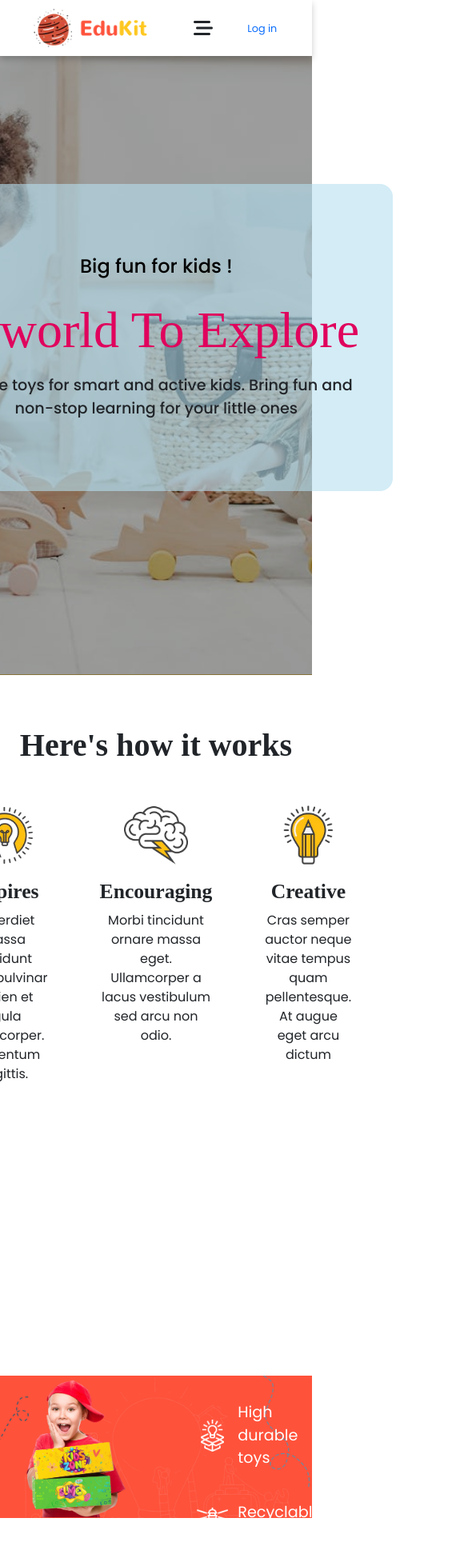
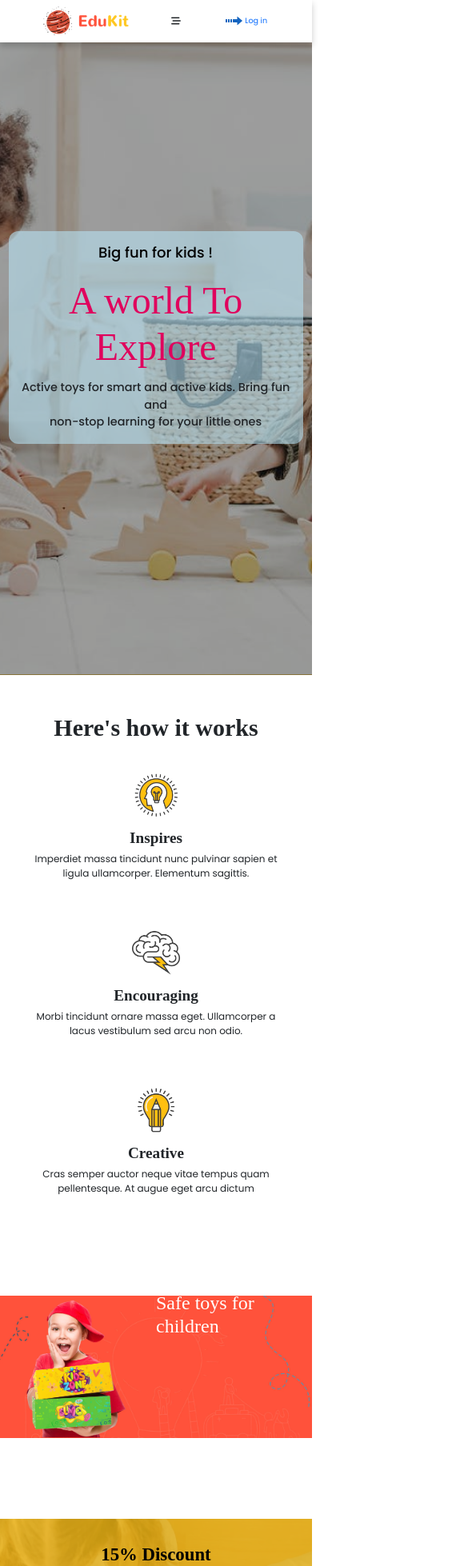
Before and after one commit to BarakatElsaeed/Toys-Kit, a React (Create React App) app: page / in a window 390 px wide. Shown: the top 1958 px of the page at 80% size, 585 px wide, since content can reach past the window. Built offline with nearby package versions, Linux system fonts and the light colour scheme; data requests are answered from the project's data file.

Commit message:
media query

```diff
--- a/src/components/navbar/Navbar.scss
+++ b/src/components/navbar/Navbar.scss
@@ -134,152 +134,3 @@
     }
   }
 }
-
-// ------------------ //
-// <  media query  > //
-//------------------ //
-
-
-@media only screen and (max-width: 425px) {
-  .mainheader {
-
-
-
-    img{
-      margin-right: 1rem;
-    }
-
-    .cart__ {
-      .qut__ {
-        bottom: 9px ;
-        left: 14px;
-        height: 1.4;
-      }
-
-      .cart-i {
-        font-size: 1.5rem;
-      }
-    }
-
-    .fav__ {
-
-      .fav-i {
-        font-size: 1.5rem;
-      }
-    }
-  }
-  .i{
-    font-size: 1.5rem;
-  }
-  .btn{
-    width: 6rem;
-    height: 2.5rem;
-    margin-left: 7rem;
-  }
-  .log{
-    .arrow{
-      display: none;
-    }
-    span{
-      font-size: 1.1rem;
-      padding: 2px;
-
-
-    }
-  }
-}
-@media screen and (min-width: 426px) and (max-width: 761px) {
-  .mainheader{
-    .cart__{
-
-      .qut__{
-        width: 1.3rem;
-        height: 1.4rem;
-      }
-
-    }
-    .cart-i{
-      font-size: 2rem;
-    }
-    .fav__{
-      font-size: 2rem;
-    }
- }
-
-}
-
-// @media only screen and (min-width: 768px) and (max-width:991px){
-//   .mainheader{
-
-
-//     justify-content: center;
-//     gap: 3.5rem;
-
-//     nav .li {
-//       font-size: 1.2rem;
-//     }
-//     .cart__ {
-//       .qut__ {
-//         bottom: 17px ;
-//         width: 1.1rem;
-//         height: 1.2rem;
-//       }
-
-//       .cart-i {
-//         font-size: 1.5rem;
-//       }
-//     }
-
-
-
-//     .fav__ {
-//       .qut__ {
-//         bottom: 16px;
-//         width: 1.1rem;
-//         height: 1.2rem;
-//       }
-//       .fav-i {
-//         font-size: 1.5rem;
-//       }
-//     }
-//   }
-// }
-
-// @media only screen and (min-width: 991px) and (max-width:1100px){
-
-//   .mainheader{
-
-//     justify-content: center;
-//     gap: 3rem;
-
-
-//     nav .li {
-//       font-size: 1.3rem;
-//     }
-//     .cart__ {
-//       .qut__ {
-//         bottom: 21px;
-//         width: 1.4rem;
-//         height: 1.3rem;
-//       }
-
-//       .cart-i {
-//         font-size: 1.6rem;
-//       }
-//     }
-
-
-
-//     .fav__ {
-//       .qut__ {
-//         bottom: 20px;
-//         width: 1.3rem;
-//         height: 1.3rem;
-//       }
-//       .fav-i {
-//         font-size: 1.6rem;
-//       }
-//     }
-//   }
-
-// }
--- a/src/index.scss
+++ b/src/index.scss
@@ -66,6 +66,12 @@ body {
   .mainheader{
     justify-content: center !important;
     gap: 1.4rem;
+
+    .cart__  .qut__{
+      position: absolute;
+      left: 11 !important;
+      bottom: 9 !important;
+    }
 
     img{
     width: 5.5rem !important;
@@ -215,13 +221,73 @@ display: none !important;
   gap: 1.1rem;
 
 }
+// contact end
 }
 
-@media screen and (min-width: 768px) {
+@media screen and (min-width: 221px) and  (max-width: 400px) {
   /* font at sm */
   html {
     font-size: 12px !important;
   }
+  // .mainheader{
+
+  // }
+  .Popular-Products{
+    display: none !important;
+  }
+  .customer-div{
+    flex-direction: column !important;
+  }
+  .disc{
+    .layer{
+
+      h2{
+        font-size: 1.9rem !important;
+        margin: 2px;
+
+      }
+      h3{
+        font-size: 1.4rem !important;
+        font-weight: 300 !important;
+        margin: 2px;
+      }
+    }
+
+  }
+  .offer-expires {
+    flex-direction: column !important;
+    align-items: center !important;
+
+   }
+   .BigSection {
+    display: none !important;
+   }
+   .text {
+    width: auto !important;
+    height: auto !important;
+    margin: 0.9rem;
+  }
+  .main-section{
+    flex-direction: column !important;
+  }
+  .end-div{
+    display: none !important;
+  }
+  .The-main {
+    height: 45vh !important;
+    .right-div{
+      flex-direction: row !important;
+    }
+    h2{
+      font-size: 2rem !important;
+      font-weight: 500 !important;
+      padding-top: 8rem !important;
+    }
+    ul{
+      display: none !important;
+    }
+  }
+
 }
 
 @media screen and (min-width: 991px) {
```
